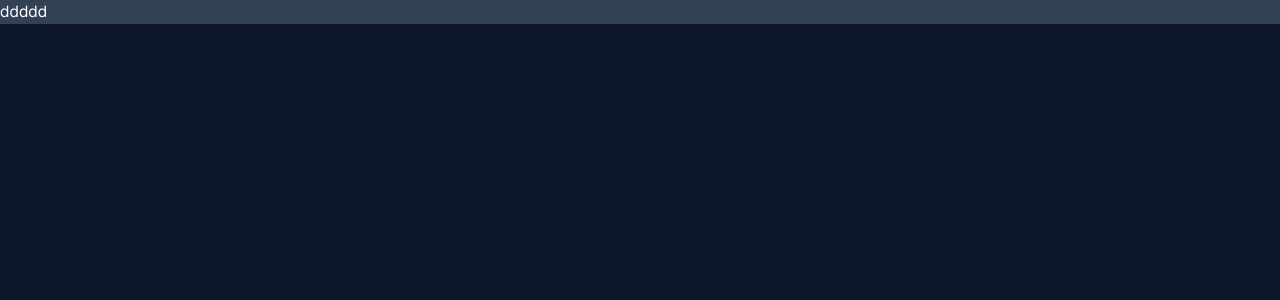
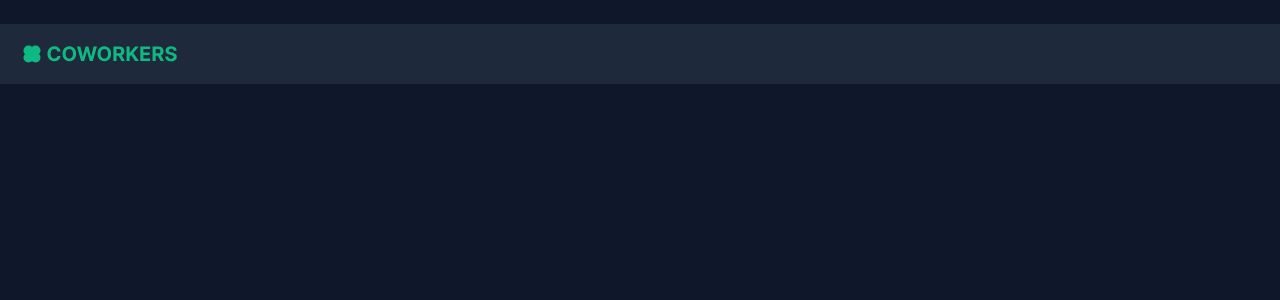
Before and after one commit to FE14-Part4-Team2/coworkers, a Next.js app: page /boards in a window 1280 px wide. Shown: the top 300 px of the page. Built offline with nearby package versions, Linux system fonts and the light colour scheme.

Commit message:
feat: 헤더 반응형 구현

```diff
--- a/src/layouts/Header.tsx
+++ b/src/layouts/Header.tsx
@@ -3,11 +3,16 @@ import Image from "next/image";
 
 export default function Header() {
   return (
-    <div
-      className="bg-bg-tertiary
+    <header
+      className="flex w-full h-[60px] bg-bg-secondary py-[14px] px-[360px] items-center max-w-full md:px-5 md:my-6
   "
     >
-      ddddd
-    </div>
+      <Image
+        src="/icons/icon-logo-lg.svg"
+        width={158}
+        height={32}
+        alt="메인 로고"
+      />
+    </header>
   );
 }
```
